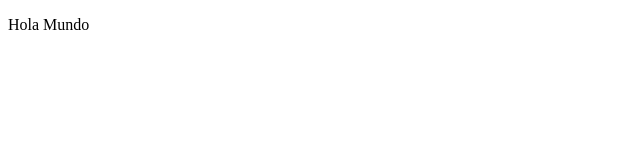
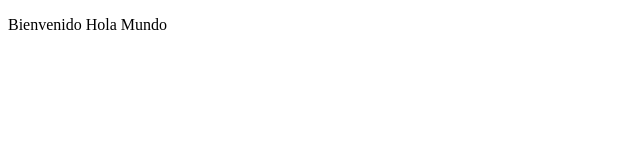
Before and after one commit to ClarissaPaitanS/HolaMundo, a plain HTML site: page index.html in a window 1280 px wide. Shown: the whole page, without its empty margins (0-640 px from the left). Drawn offline with Linux system fonts and the light colour scheme.

Commit message:
Cambio parrafo Bienvenido Hola Mundo

```diff
--- a/index.html
+++ b/index.html
@@ -8,7 +8,7 @@
   </head>
   <body>
 
-  <p>Hola Mundo</p>
+  <p>Bienvenido Hola Mundo</p>
 
 
     <script src="script.js"></script>
```
